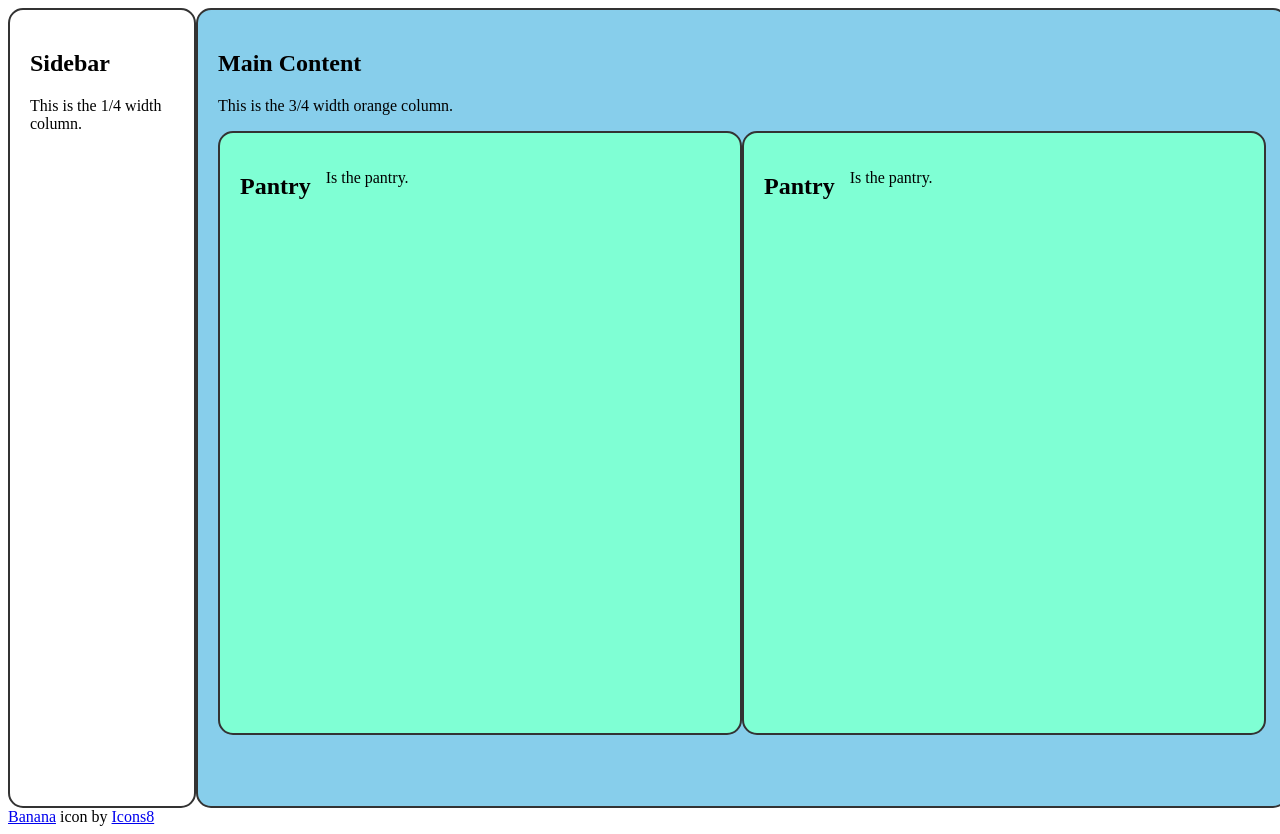
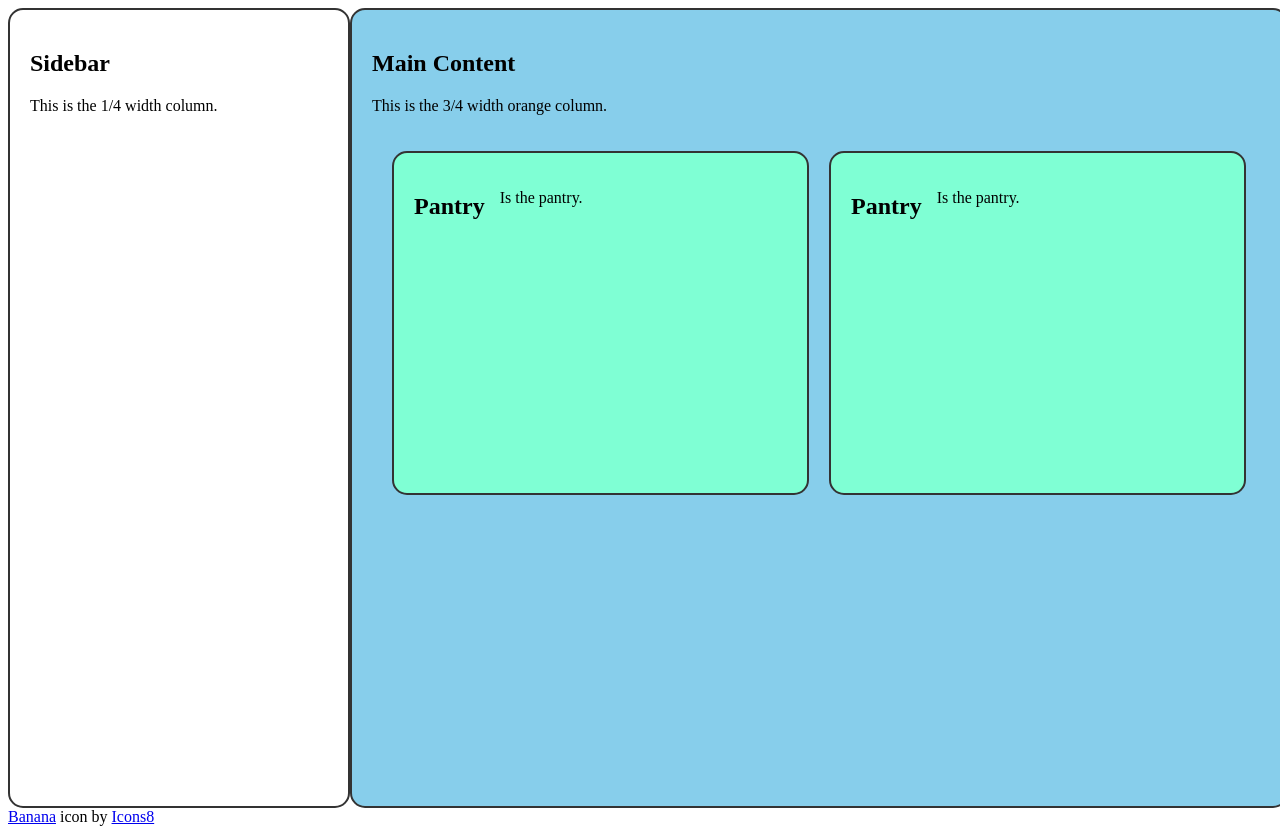
Before and after one commit to UCCS-CS4300-5300/group5-fall2026, a Django app: page / in a window 1280 px wide. Run offline with Django 5.2, Linux system fonts and the light colour scheme.

Commit message:
Main View: Working through css changes.

```diff
--- a/project/core/templates/core/home.html
+++ b/project/core/templates/core/home.html
@@ -41,18 +41,28 @@
         }
 
         .pantry-box {
+            /*flex: 1 1 auto; */
+
             display: flex;           /* Defines this div as a flexbox container */
             gap: 15px;               /* Adds empty space between items inside this div */
             padding: 20px;           /* Adds empty space (buffer) around the inner items */
+
+
+            flex: 1 1 250px;
+
+            /* Fallback constraint to ensure content doesn't break */
+            min-height: 300px;
+
             background-color: aquamarine;
             border: 2px solid #333;
             border-radius: 15px; /* Curves all 4 corners equally */
-            height: 70vh;
-            width: 60vh;
+
         }
 
         .flex-container {
             display: flex; /* Aligns children in a row by default */
+            padding: 20px;
+            gap: 20px;
         }
 
 
```
